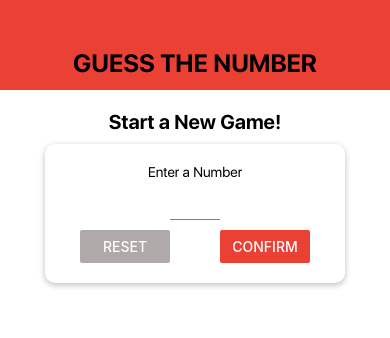
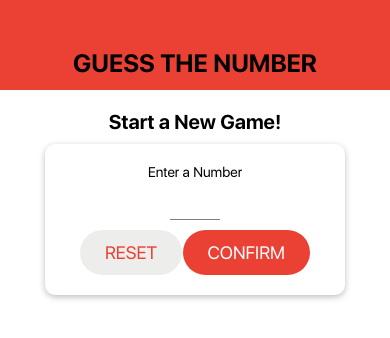
Before and after one commit to abhiram7054/rn-guess-number, a React Native app: screen / in a window 390 px wide. Shown: the top 338 px of the page. Built offline with nearby package versions, Linux system fonts and the light colour scheme.

Commit message:
more styling to buttons

```diff
--- a/components/mainButton.js
+++ b/components/mainButton.js
@@ -5,8 +5,8 @@ import Colors from "../constants/colors";
 const MainButton = props => {
     return (
         <TouchableOpacity onPress={props.onClick}>
-            <View style={styles.button}>
-                <Text style={styles.buttonText}>{props.children}</Text>
+            <View style={{...styles.button, ...props.style}}>
+                <Text style={{...styles.buttonText, ...props.style}}>{props.children}</Text>
             </View>
         </TouchableOpacity>
     );
@@ -17,7 +17,7 @@ const styles = StyleSheet.create({
     button: {
         backgroundColor: "#ededeb",
         paddingVertical: 12,
-        paddingHorizontal: 30,
+        paddingHorizontal: 25,
         borderRadius:25,
 
     },
--- a/screens/startGameScreen.js
+++ b/screens/startGameScreen.js
@@ -71,8 +71,8 @@ const StartGameScreen = props => {
                         onChangeText = {numberInputHandler}
                         value = {enteredValue} />
                         <View style={styles.buttonContainer}>
-                            <View style={styles.button}><Button color={Colors.secondary}  title="RESET" onPress={resetInputHandler} /></View>
-                            <View style={styles.button}><Button color={Colors.primary} title="CONFIRM" onPress={confirmInputHandler} /></View>
+                            <MainButton onClick={resetInputHandler}>RESET</MainButton>
+                            <MainButton style={styles.button} onClick={confirmInputHandler}>CONFIRM</MainButton>
                         </View>
                     </View>
                 </Card>
@@ -108,8 +108,10 @@ const styles = StyleSheet.create({
         // fontFamily: "bold"
     },
     button: {
-        width: 90,
-        // fontFamily: "bold"
+        // width: 110,
+        // fontFamily: "bold",
+        backgroundColor: Colors.primary,
+        color:"white",
     },
     input: {
         width: 50,
```
